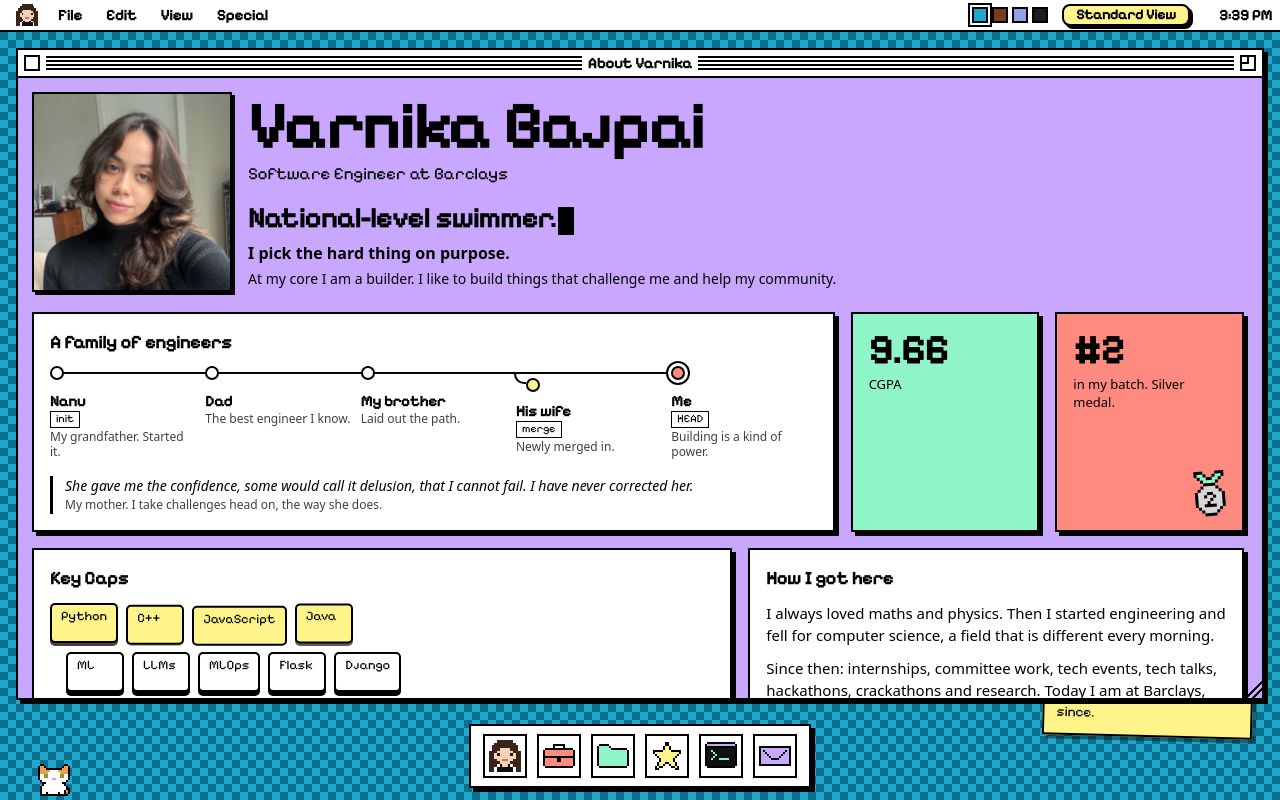
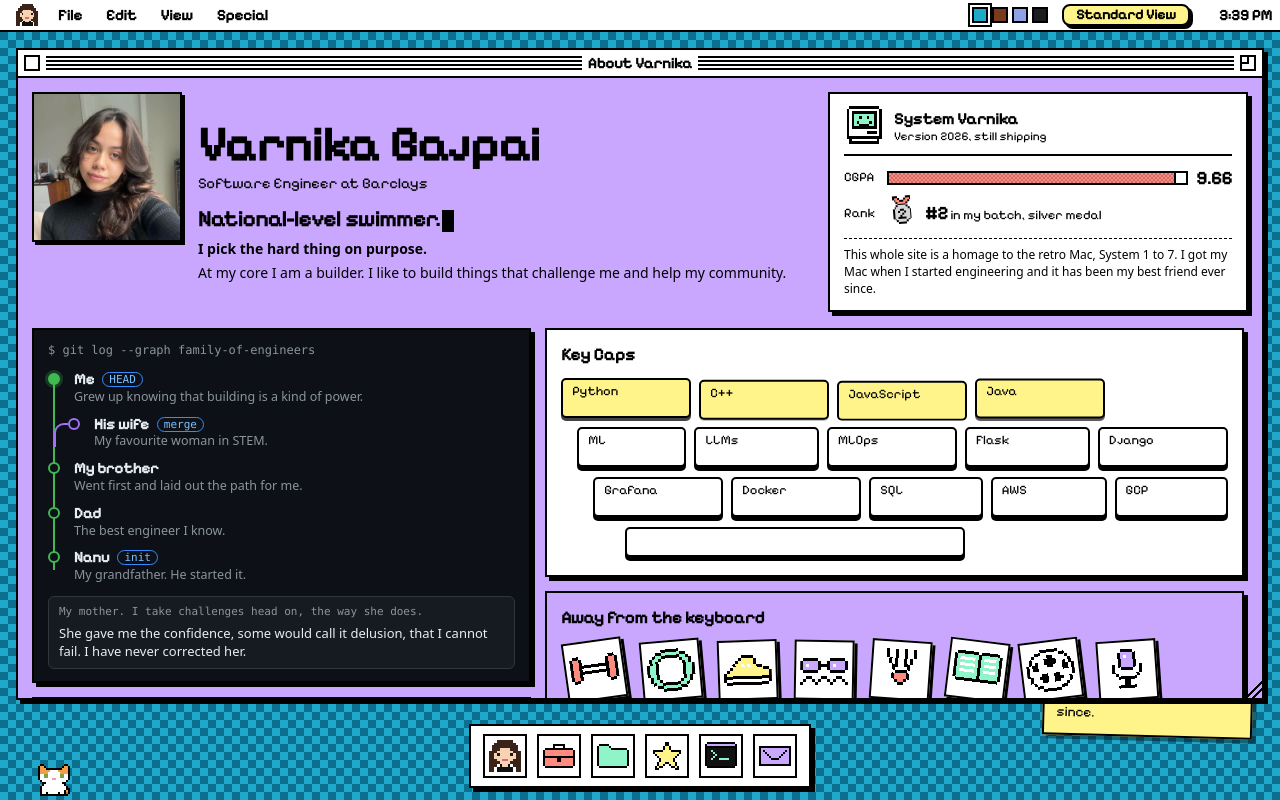
Before and after one commit to VarnikaBajpai4/Portfolio, a React (Vite) app: page / in a window 1280 px wide. Both pictures are taken after a click on the button "Open my story". Built offline with nearby package versions, Linux system fonts and the light colour scheme.

Commit message:
Rework the About story layout: dark commit graph, system panel, document tile, denser grid

```diff
--- a/src/apps/About.tsx
+++ b/src/apps/About.tsx
@@ -5,6 +5,7 @@ import { useWindowControls } from '../wm/store'
 import './about/about.css'
 import { DitherPhoto } from './about/DitherPhoto'
 import { Story } from './about/Story'
+import { SystemPanel } from './about/SystemPanel'
 import { TypedLine } from './about/TypedLine'
 
 /** At this width there is room for the story, so it shows by itself. */
@@ -70,6 +71,7 @@ export function About() {
             </>
           )}
         </div>
+        {story && <SystemPanel />}
       </header>
       {story && <Story />}
     </div>
--- a/src/apps/about/Story.tsx
+++ b/src/apps/about/Story.tsx
@@ -3,7 +3,6 @@ import type { CSSProperties, PointerEvent, ReactNode } from 'react'
 import { content } from '../../content'
 import type { HobbyIcon } from '../../content'
 import { Sticker } from '../../icons/Sticker'
-import { CountUp } from './CountUp'
 import { useInView } from './useInView'
 
 /** A panel that plays its entrance when it first scrolls into view. */
@@ -17,55 +16,38 @@ function Tile({ className, children }: { className: string; children: (seen: boo
   )
 }
 
-/** Where it comes from: the family as a small commit line, and one line about my mother. */
-function Roots() {
+/** The family as a commit graph, newest on top, with one line about my mother as the commit note. */
+function Family() {
+  const members = [...content.family].reverse()
   return (
-    <Tile className="tile-roots">
+    <Tile className="tile-family">
       {() => (
         <>
-          <h3>A family of engineers</h3>
-          <ol className="lineage">
-            {content.family.map((member, i) => (
+          <h3>
+            <span aria-hidden="true">$ git log --graph </span>family-of-engineers
+          </h3>
+          <ol className="graph">
+            {members.map((member, i) => (
               <li
                 key={member.who}
-                className={member.branch ? 'lineage-branch' : undefined}
-                style={{ '--order': i } as CSSProperties}
+                className={member.branch ? 'graph-branch' : undefined}
+                style={{ '--order': members.length - i } as CSSProperties}
               >
-                <span className="lineage-who">{member.who}</span>
-                {member.tag && <span className="lineage-tag">{member.tag}</span>}
-                <span className="lineage-note">{member.note}</span>
+                <span className="graph-who">
+                  {member.who}
+                  {member.tag && <span className="graph-tag">{member.tag}</span>}
+                </span>
+                <span className="graph-note">{member.note}</span>
               </li>
             ))}
           </ol>
-          <figure className="roots-quote">
+          <figure className="graph-quote">
+            <figcaption>{content.quote.about}</figcaption>
             <blockquote>{content.quote.text}</blockquote>
-            <figcaption>{content.quote.about}</figcaption>
           </figure>
         </>
       )}
     </Tile>
-  )
-}
-
-function Stats() {
-  return (
-    <>
-      {content.stats.map((stat, i) => (
-        <Tile key={stat.label} className={`tile-stat tile-stat-${i}`}>
-          {(seen) => (
-            <>
-              {i === 1 && (
-                <span className="stat-medal" aria-hidden="true">
-                  <Sticker name="medal" size={48} fill="var(--c2)" />
-                </span>
-              )}
-              <CountUp stat={stat} active={seen} />
-              <span className="stat-label">{stat.label}</span>
-            </>
-          )}
-        </Tile>
-      ))}
-    </>
   )
 }
 
@@ -157,12 +139,12 @@ function Hobbies() {
 export function Story() {
   return (
     <div className="story">
-      <Roots />
-      <Stats />
-      <KeyCaps />
-      <Tile className="tile-text">
+      <div className="story-col">
+        <Family />
+        <Tile className="tile-doc">
           {() => (
             <>
+              <div className="doc-ruler" aria-hidden="true" />
               <h3>How I got here</h3>
               {content.story.map((paragraph) => (
                 <p key={paragraph}>{paragraph}</p>
@@ -170,15 +152,11 @@ export function Story() {
             </>
           )}
         </Tile>
+      </div>
+      <div className="story-col">
+        <KeyCaps />
         <Hobbies />
-      <Tile className="tile-homage">
-        {() => (
-          <>
-            <Sticker name="mac" size={64} fill="var(--c2)" />
-            <p>{content.readMe[content.readMe.length - 1]}</p>
-          </>
-        )}
-      </Tile>
+      </div>
     </div>
   )
 }
--- /dev/null
+++ b/src/apps/about/SystemPanel.tsx
@@ -0,0 +1,48 @@
+import { useRef } from 'react'
+import type { CSSProperties } from 'react'
+import { content } from '../../content'
+import { Sticker } from '../../icons/Sticker'
+import { CountUp } from './CountUp'
+import { useInView } from './useInView'
+
+/** The two numbers, laid out like the memory bars of an old "About This Macintosh" box. */
+export function SystemPanel() {
+  const ref = useRef<HTMLElement>(null)
+  const seen = useInView(ref)
+  const [grade, rank] = content.stats
+
+  return (
+    <aside ref={ref} className={`sys px-border${seen ? ' is-in' : ''}`} aria-label="At a glance">
+      <div className="sys-head">
+        <Sticker name="mac" size={40} fill="var(--c2)" />
+        <p>
+          <strong>System Varnika</strong>
+          <span>Version 2026, still shipping</span>
+        </p>
+      </div>
+      <dl className="sys-rows">
+        <dt>{grade.label}</dt>
+        <dd>
+          <span className="sys-bar">
+            <span className="sys-fill dither" style={{ '--level': `${grade.value * 10}%` } as CSSProperties} />
+          </span>
+          <CountUp stat={grade} active={seen} />
+        </dd>
+        <dt>Rank</dt>
+        <dd>
+          <span className="sys-medal" aria-hidden="true">
+            <Sticker name="medal" size={30} fill="var(--c4)" />
+          </span>
+          <span>
+            <strong>
+              {rank.prefix}
+              {rank.value}
+            </strong>{' '}
+            {rank.label}
+          </span>
+        </dd>
+      </dl>
+      <p className="sys-foot">{content.readMe[content.readMe.length - 1]}</p>
+    </aside>
+  )
+}
--- a/src/apps/about/about.css
+++ b/src/apps/about/about.css
@@ -10,6 +10,13 @@
   display: flex;
   gap: 16px;
   align-items: flex-start;
+}
+
+.about-side {
+  display: grid;
+  flex: none;
+  gap: 14px;
+  justify-items: center;
 }
 
 .about-info {
@@ -31,13 +38,6 @@
   font-family: var(--font-read);
   font-size: 14px;
   font-weight: 600;
-}
-
-.about-side {
-  display: grid;
-  flex: none;
-  gap: 14px;
-  justify-items: center;
 }
 
 .about-open {
@@ -94,245 +94,298 @@
   display: none;
 }
 
-/* ---------- story layout ---------- */
+/* ---------- story: hero ---------- */
 
 .is-story .about-hero {
-  align-items: center;
-  margin-bottom: 20px;
+  flex-wrap: wrap;
+  align-items: stretch;
+  margin-bottom: 16px;
+}
+
+.is-story .about-info {
+  align-content: center;
+  min-width: 260px;
 }
 
 .is-story h2 {
-  font-size: clamp(30px, 7cqi, 64px);
+  font-size: clamp(28px, 4.4cqi, 48px);
   line-height: 1;
 }
 
-.is-story .about-role {
-  font-size: 17px;
+.is-story .about-typed {
+  margin-top: 8px;
+  font-family: var(--font-pixel);
+  font-size: clamp(17px, 2.2cqi, 22px);
 }
 
-.is-story .about-typed {
-  margin-top: 10px;
-  font-family: var(--font-pixel);
-  font-size: clamp(18px, 3.2cqi, 28px);
+/* ---------- system panel ---------- */
+
+.sys {
+  display: grid;
+  flex: 1 1 320px;
+  gap: 10px;
+  align-content: start;
+  max-width: 420px;
+  padding: 12px 14px;
+  background: var(--paper);
+  box-shadow: 4px 4px 0 var(--ink);
 }
 
-.is-story .about-motto {
+.sys-head {
+  display: flex;
+  gap: 10px;
+  align-items: center;
+  padding-bottom: 8px;
+  border-bottom: var(--px) solid var(--ink);
+}
+
+.sys-head p {
+  display: grid;
+  font-size: 12px;
+  line-height: 1.25;
+}
+
+.sys-head strong {
   font-size: 16px;
 }
 
+.sys-rows {
+  display: grid;
+  grid-template-columns: auto 1fr;
+  gap: 8px 12px;
+  align-items: center;
+  margin: 0;
+  font-size: 13px;
+}
+
+.sys-rows dd {
+  display: flex;
+  gap: 8px;
+  align-items: center;
+  margin: 0;
+}
+
+.sys-bar {
+  flex: 1;
+  height: 14px;
+  background: var(--paper);
+  border: var(--px) solid var(--ink);
+}
+
+.sys-fill {
+  display: block;
+  width: var(--level);
+  height: 100%;
+  background-color: var(--c4);
+  border-right: var(--px) solid var(--ink);
+}
+
+.stat-number {
+  font-size: 18px;
+  font-weight: 600;
+  font-variant-numeric: tabular-nums;
+}
+
+.sys-rows strong {
+  font-size: 18px;
+}
+
+.sys-foot {
+  padding-top: 8px;
+  border-top: 1px dashed var(--ink);
+  font-family: var(--font-read);
+  font-size: 12px;
+  line-height: 1.4;
+}
+
+/* ---------- story: tiles ---------- */
+
 .story {
   display: grid;
-  grid-template-columns: 1fr;
-  gap: 16px;
+  gap: 14px;
   padding: 0 4px 8px 0;
+}
+
+.story-col {
+  display: grid;
+  gap: 14px;
+  align-content: start;
+  min-width: 0;
+}
+
+@container (min-width: 720px) {
+  .is-story .dither-photo {
+    width: 150px;
+  }
+
+  .story {
+    grid-template-columns: 5fr 7fr;
+  }
 }
 
 .tile {
   min-width: 0;
-  padding: 16px;
+  padding: 14px;
   background: var(--paper);
   box-shadow: 4px 4px 0 var(--ink);
 }
 
 .tile h3 {
-  margin-bottom: 12px;
-  font-size: 18px;
+  margin-bottom: 10px;
+  font-size: 17px;
 }
 
-.tile p {
-  font-family: var(--font-read);
-  font-size: 15px;
-  line-height: 1.5;
+/* ---------- family graph ---------- */
+
+.tile-family {
+  padding: 12px 14px;
+  background: #0d1117;
+  color: #e6edf3;
+  -webkit-font-smoothing: auto;
 }
 
-.tile p + p {
-  margin-top: 10px;
+.tile-family h3 {
+  margin-bottom: 12px;
+  color: #8b949e;
+  font-family: var(--font-mono);
+  font-size: 12px;
+  font-weight: 400;
 }
 
-@container (min-width: 720px) {
-  .is-story .dither-photo {
-    width: 200px;
-  }
-
-  .story {
-    grid-template-columns: repeat(12, 1fr);
-  }
-
-  .tile-roots {
-    grid-column: span 8;
-  }
-
-  .tile-stat {
-    grid-column: span 2;
-  }
-
-  .tile-keys {
-    grid-column: span 7;
-  }
-
-  .tile-text {
-    grid-column: span 5;
-  }
-
-  .tile-hobbies {
-    grid-column: span 8;
-  }
-
-  .tile-homage {
-    grid-column: span 4;
-  }
-}
-
-/* ---------- family line ---------- */
-
-.lineage {
+.graph {
   position: relative;
   display: grid;
-  grid-auto-columns: 1fr;
-  grid-auto-flow: column;
-  gap: 10px;
+  gap: 9px;
   margin: 0;
-  padding: 26px 0 0;
+  padding: 0 0 0 26px;
   list-style: none;
 }
 
 /* the main line */
-.lineage::before {
+.graph::before {
   content: '';
   position: absolute;
   top: 6px;
-  /* stop at the last dot: five equal columns, so the last one starts near 80% */
-  right: calc(20% - 12px);
-  left: 6px;
-  height: 2px;
-  background: var(--ink);
+  bottom: 14px;
+  left: 5px;
+  width: 2px;
+  background: #3fb950;
 }
 
-.lineage li {
+.graph li {
   position: relative;
   display: grid;
-  gap: 1px;
-  align-content: start;
-  justify-items: start;
-  min-width: 0;
 }
 
 /* the commit dot */
-.lineage li::before {
+.graph li::before {
   content: '';
   position: absolute;
-  top: -26px;
-  left: 0;
-  width: 14px;
-  height: 14px;
-  background: var(--paper);
-  border: 2px solid var(--ink);
+  top: 3px;
+  left: -26px;
+  width: 12px;
+  height: 12px;
+  background: #0d1117;
+  border: 2px solid #3fb950;
   border-radius: 50%;
 }
 
-.lineage li:last-child::before {
-  background: var(--c4);
-  box-shadow: 0 0 0 3px var(--paper), 0 0 0 5px var(--ink);
+.graph li:first-child::before {
+  background: #3fb950;
+  box-shadow: 0 0 0 3px #3fb95040;
 }
 
-/* a side branch: the dot hangs under the line, joined by a short elbow */
-.lineage .lineage-branch::before {
-  top: -14px;
-  left: 10px;
-  background: var(--c3);
+/* a side branch: the dot sits to the right and an elbow joins it to the line */
+.graph-branch {
+  margin-left: 20px;
 }
 
-.lineage-branch::after {
+.graph .graph-branch::before {
+  border-color: #a371f7;
+}
+
+.graph-branch::after {
   content: '';
   position: absolute;
-  top: -20px;
-  left: -2px;
-  width: 12px;
-  height: 12px;
-  border-bottom: 2px solid var(--ink);
-  border-left: 2px solid var(--ink);
-  border-bottom-left-radius: 10px;
+  top: 8px;
+  left: -40px;
+  width: 14px;
+  height: 24px;
+  border-top: 2px solid #a371f7;
+  border-left: 2px solid #a371f7;
+  border-top-left-radius: 10px;
 }
 
-.lineage-branch .lineage-who {
-  margin-top: 10px;
+.graph-who {
+  font-size: 15px;
+  font-weight: 600;
+  line-height: 1.25;
 }
 
-.lineage-who {
-  font-size: 15px;
-  font-weight: 600;
-  line-height: 1.2;
+.graph-tag {
+  margin-left: 8px;
+  padding: 0 6px;
+  border: 1px solid #388bfd;
+  border-radius: 10px;
+  color: #79c0ff;
+  font-family: var(--font-mono);
+  font-size: 11px;
+  font-weight: 400;
+  vertical-align: 1px;
 }
 
-.lineage-tag {
-  padding: 0 5px;
-  border: 1px solid var(--ink);
-  font-size: 11px;
-  line-height: 1.3;
+.graph-note {
+  color: #8b949e;
+  font-family: var(--font-read);
+  font-size: 12.5px;
+  line-height: 1.35;
 }
 
-.lineage-note {
-  font-family: var(--font-read);
-  font-size: 12px;
-  line-height: 1.3;
-  opacity: 0.75;
+.graph-quote {
+  margin: 12px 0 0;
+  padding: 8px 10px;
+  background: #161b22;
+  border: 1px solid #30363d;
+  border-radius: 6px;
 }
 
-.roots-quote {
-  margin: 16px 0 0;
-  padding-left: 12px;
-  border-left: 3px solid var(--ink);
+.graph-quote figcaption {
+  color: #8b949e;
+  font-family: var(--font-mono);
+  font-size: 11px;
 }
 
-.roots-quote blockquote {
-  margin: 0;
+.graph-quote blockquote {
+  margin: 4px 0 0;
   font-family: var(--font-read);
-  font-size: 14px;
-  font-style: italic;
+  font-size: 13px;
   line-height: 1.4;
 }
 
-.roots-quote figcaption {
-  margin-top: 2px;
-  font-family: var(--font-read);
-  font-size: 12px;
-  opacity: 0.75;
+/* ---------- document ---------- */
+
+.tile-doc {
+  padding-top: 0;
 }
 
-/* ---------- numbers ---------- */
-
-.tile-stat {
-  position: relative;
-  display: grid;
-  gap: 6px;
-  align-content: start;
+/* a ruler along the top edge, as in an old word processor */
+.doc-ruler {
+  height: 16px;
+  margin: 0 -14px 12px;
+  background:
+    repeating-linear-gradient(90deg, var(--ink) 0 1px, transparent 1px 40px) 13px 0 / 100% 10px no-repeat,
+    repeating-linear-gradient(90deg, var(--ink) 0 1px, transparent 1px 8px) 13px 0 / 100% 5px no-repeat;
+  border-bottom: var(--px) solid var(--ink);
 }
 
-.tile-stat-0 {
-  background: var(--c2);
+.tile-doc p {
+  font-family: var(--font-read);
+  font-size: 14px;
+  line-height: 1.5;
 }
 
-.tile-stat-1 {
-  background: var(--c4);
-}
-
-.stat-number {
-  font-size: clamp(28px, 3.6cqi, 40px);
-  font-weight: 600;
-  line-height: 1;
-  font-variant-numeric: tabular-nums;
-}
-
-.stat-label {
-  font-family: var(--font-read);
-  font-size: 13px;
-  line-height: 1.35;
-}
-
-.stat-medal {
-  position: absolute;
-  right: 8px;
-  bottom: 8px;
+.tile-doc p + p {
+  margin-top: 8px;
 }
 
 /* ---------- key caps ---------- */
@@ -359,7 +412,9 @@
 }
 
 .key {
+  flex: 1 0 auto;
   min-width: 58px;
+  max-width: 130px;
   height: 40px;
   padding: 4px 9px 0;
   background: var(--paper);
@@ -377,9 +432,11 @@
 }
 
 .key-space {
-  width: min(62%, 320px);
+  flex: none;
+  width: min(60%, 340px);
+  max-width: none;
   height: 30px;
-  margin-left: 56px;
+  margin-left: 64px;
 }
 
 .key:hover {
@@ -396,14 +453,14 @@
 .hobbies {
   display: flex;
   flex-wrap: wrap;
-  gap: 14px 10px;
+  gap: 12px 6px;
 }
 
 .hobby {
   display: grid;
   gap: 4px;
   justify-items: center;
-  width: 72px;
+  width: 70px;
   cursor: grab;
   touch-action: none;
   user-select: none;
@@ -424,75 +481,60 @@
   font-size: 12px;
 }
 
-/* ---------- homage ---------- */
-
-.tile-homage {
-  display: flex;
-  gap: 14px;
-  align-items: center;
-  background: var(--c2);
-}
-
-.tile-homage p {
-  font-size: 14px;
-}
-
-.tile-homage svg {
-  flex: none;
-}
-
 /* ---------- motion ---------- */
 
 @media (prefers-reduced-motion: no-preference) {
   .tile {
     opacity: 0;
-    transform: translateY(18px);
+    transform: translateY(14px);
   }
 
   .tile.is-in {
     opacity: 1;
     transform: none;
     transition:
-      opacity 420ms steps(5),
-      transform 420ms cubic-bezier(0.2, 0.9, 0.3, 1.2);
-  }
-
-  .tile-stat:hover {
-    box-shadow: 7px 7px 0 var(--ink);
-    transform: translate(-3px, -3px);
-    transition:
-      transform 120ms,
-      box-shadow 120ms;
+      opacity 380ms steps(5),
+      transform 380ms cubic-bezier(0.2, 0.9, 0.3, 1.2);
   }
 
   /* the family lights up from the first engineer to the newest */
-  .lineage li {
+  .graph li {
     opacity: 0.2;
   }
 
-  .is-in .lineage li {
+  .is-in .graph li {
     animation: commit-in 280ms steps(3) both;
-    animation-delay: calc(var(--order) * 200ms + 150ms);
+    animation-delay: calc(var(--order) * 220ms);
   }
 
-  .lineage::before {
-    transform: scaleX(0);
-    transform-origin: left;
+  .graph::before {
+    transform: scaleY(0);
+    transform-origin: bottom;
   }
 
-  .is-in .lineage::before {
+  .is-in .graph::before {
     transform: none;
-    transition: transform 1000ms steps(10) 150ms;
+    transition: transform 1200ms steps(12) 200ms;
+  }
+
+  /* the grade bar fills as the number counts up */
+  .sys-fill {
+    width: 0;
+  }
+
+  .is-in .sys-fill {
+    width: var(--level);
+    transition: width 1200ms cubic-bezier(0.2, 0.7, 0.2, 1);
+  }
+
+  .sys-medal {
+    animation: medal-bob 1600ms steps(4) infinite;
   }
 
   /* one key after the other is pressed, once */
   .is-in .key {
     animation: key-press 260ms ease-out both;
     animation-delay: calc(var(--order) * 55ms + 250ms);
-  }
-
-  .stat-medal {
-    animation: medal-bob 1600ms steps(4) infinite;
   }
 
   .hobby-art.is-dropped {
@@ -503,7 +545,7 @@
 @keyframes commit-in {
   from {
     opacity: 0.2;
-    transform: translateY(6px);
+    transform: translateX(-6px);
   }
   to {
     opacity: 1;
@@ -520,7 +562,7 @@
 
 @keyframes medal-bob {
   50% {
-    transform: translateY(-4px) rotate(-6deg);
+    transform: translateY(-3px) rotate(-6deg);
   }
 }
 
--- a/src/content.ts
+++ b/src/content.ts
@@ -115,11 +115,11 @@ export const content: Content = {
   },
 
   family: [
-    { who: 'Nanu', note: 'My grandfather. Started it.', tag: 'init' },
+    { who: 'Nanu', note: 'My grandfather. He started it.', tag: 'init' },
     { who: 'Dad', note: 'The best engineer I know.' },
-    { who: 'My brother', note: 'Laid out the path.' },
-    { who: 'His wife', note: 'Newly merged in.', tag: 'merge', branch: true },
-    { who: 'Me', note: 'Building is a kind of power.', tag: 'HEAD' },
+    { who: 'My brother', note: 'Went first and laid out the path for me.' },
+    { who: 'His wife', note: 'My favourite woman in STEM.', tag: 'merge', branch: true },
+    { who: 'Me', note: 'Grew up knowing that building is a kind of power.', tag: 'HEAD' },
   ],
 
   quote: {
@@ -129,7 +129,7 @@ export const content: Content = {
 
   stats: [
     { value: 9.66, decimals: 2, label: 'CGPA' },
-    { value: 2, prefix: '#', label: 'in my batch. Silver medal.' },
+    { value: 2, prefix: '#', label: 'in my batch, silver medal' },
   ],
 
   story: [FELL_FOR_CS, SINCE_THEN],
```
Also changed, not shown: 1 other file (tests, documents, lock files or other folders). Lines whose indentation alone changed are shown as unchanged.
